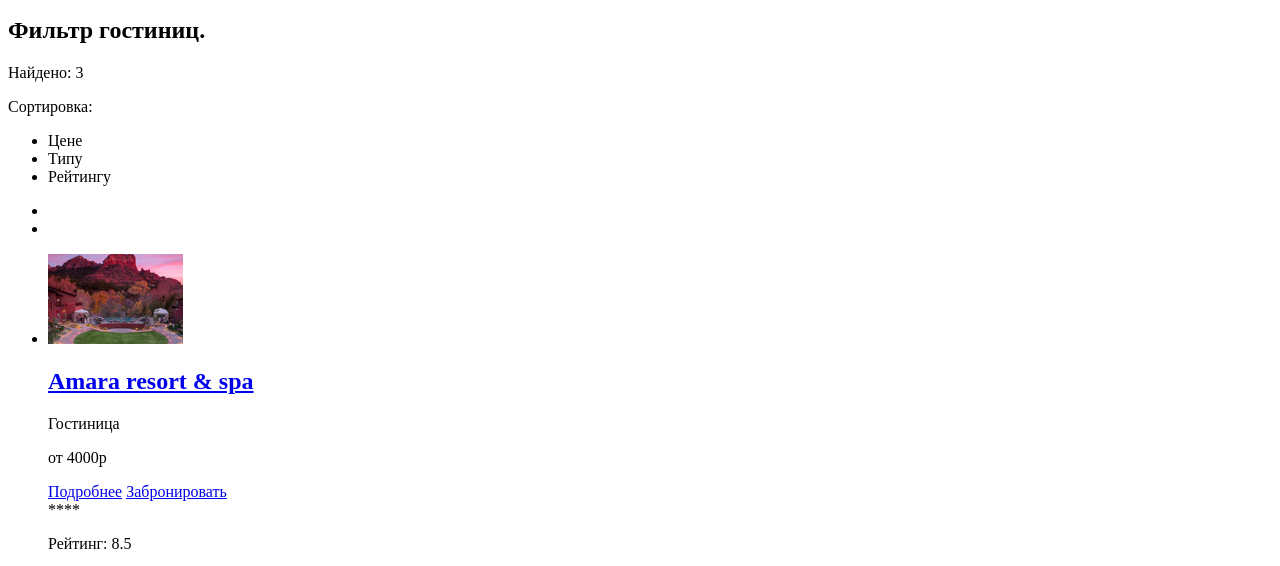
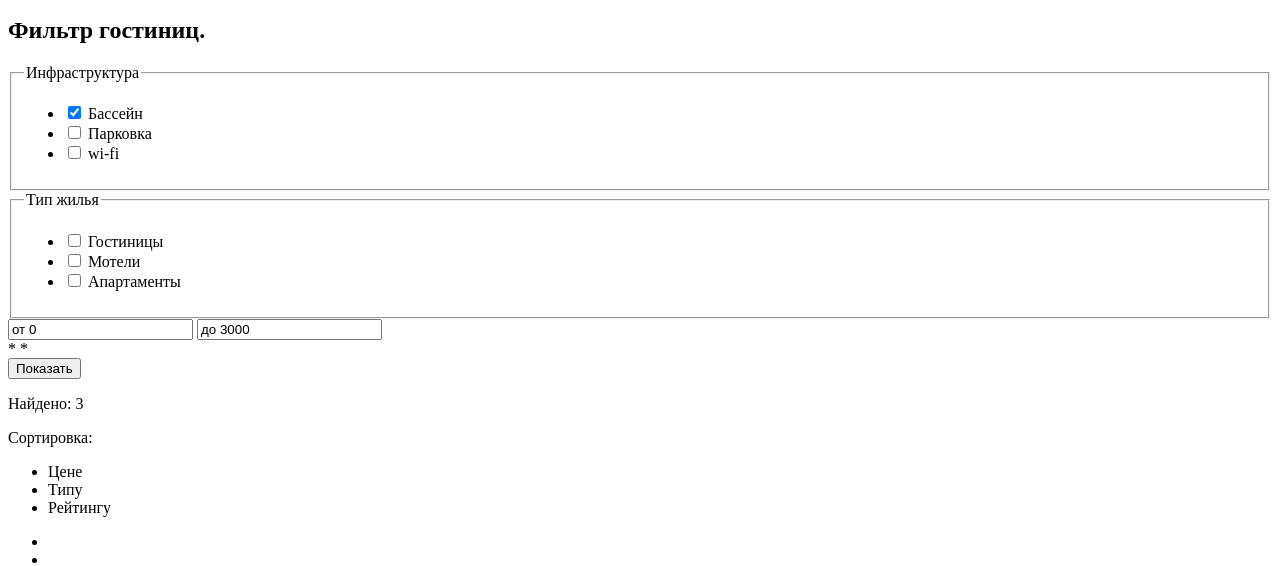
Before and after one commit to nponou/461303-sedona, a plain HTML site: page catalog.html in a window 1280 px wide. Shown: the part 200-766 px from the top of the page. Drawn offline with Linux system fonts and the light colour scheme.

Commit message:
Разметка форм

```diff
--- a/catalog.html
+++ b/catalog.html
@@ -23,14 +23,56 @@
           <a href="catalog.html">Гостиницы</a>
         </li>
       </ul>
-      <a class="logo" href="#"><img src="img/logo.svg" width="140" height="71" alt="Sedona"></a>
+      <a class="logo" href="index.html"><img src="img/logo.svg" width="140" height="71" alt="Sedona"></a>
     </nav>
   </header>
   <div class="page-wrapper">
     <img src="#" alt="background" width="1200" height="562">
     <section class="filters">
       <h2 class="visually-hidden">Фильтр гостиниц.</h2>
-      <!--Тут будут фильтры-->
+      <form class="filter" method="GET" action="https://echo.htmlacademy.ru">
+        <fieldset>
+          <legend>Инфраструктура</legend>
+          <ul>
+            <li class="filter-option">
+              <input type="checkbox" name="pool" id="pool" checked>
+              <label for="pool">Бассейн</label>
+            </li>
+            <li class="filter-option">
+              <input class="visualy-hidden" type="checkbox" name="parking" id="parking">
+              <label for="parking">Парковка</label>
+            </li>
+            <li class="filter-option">
+              <input class="visualy-hidden" type="checkbox" name="wi-fi" id="wi-fi">
+              <label for="wi-fi">wi-fi</label>
+            </li>
+          </ul>
+        </fieldset>
+        <fieldset>
+          <legend>Тип жилья</legend>
+          <ul>
+            <li class="filter-option">
+              <input class="visualy-hidden" type="checkbox" name="hotels" id="hotels">
+              <label for="hotels">Гостиницы</label>
+            </li>
+            <li class="filter-option">
+              <input class="visualy-hidden" type="checkbox" name="motels" id="motels">
+              <label for="motels">Мотели</label>
+            </li>
+            <li class="filter-option">
+              <input class="visualy-hidden" type="checkbox" name="apartments" id="apartments">
+              <label for="apartments">Апартаменты</label>
+            </li>
+          </ul>
+        </fieldset>
+        <input type="text" value="от 0">
+        <input type="text" value="до 3000">
+        <div class="range">
+          <span>*</span>
+          <span>*</span>
+        </div>
+        <button class="catalog-submit" type="submit" >Показать</button>
+      </form>
     </section>
     <div class="result">
       <p>Найдено:
@@ -121,7 +163,7 @@
       <a class="social-button" href="#">Facebook</a>
       <a class="social-button" href="#">Youtube</a>
     </div>
-    <a class="developer-info" href="//htmlacademy.ru">
+    <a class="developer-info" href="http://htmlacademy.ru/intensive/htmlcss">
       <img src="img/logo-htmlacademy.svg" width="115" height="41" border="0" alt="HTML-academy">
     </a>
   </footer>
```
Also changed, not shown: index.html (+11 -2 lines).
